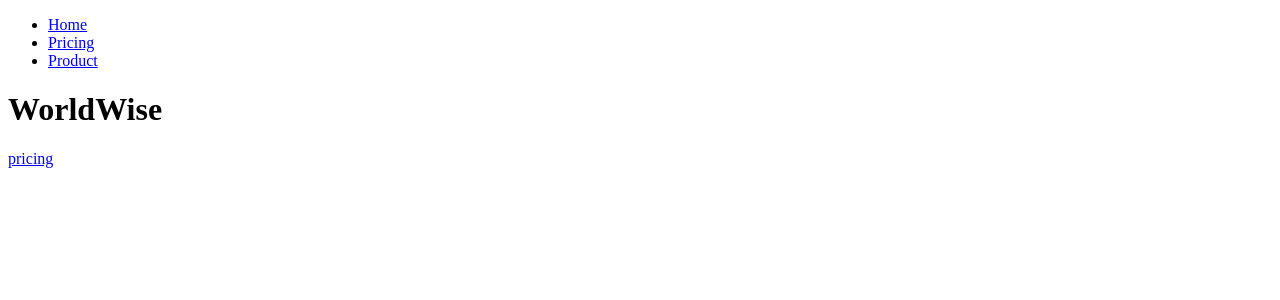
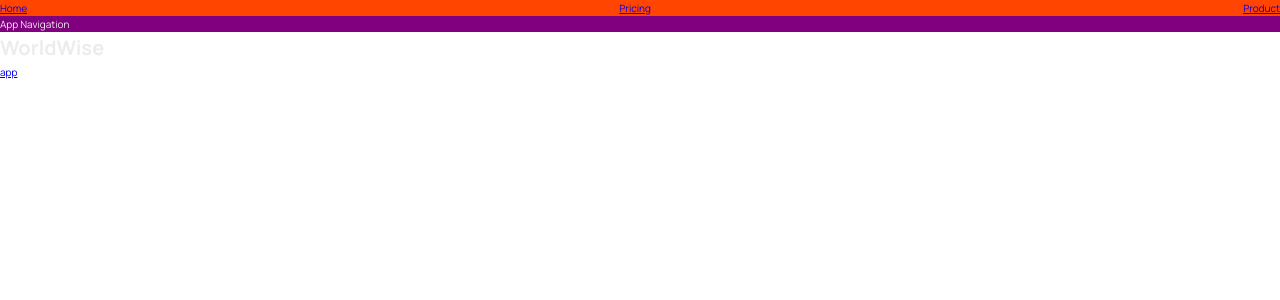
Before and after one commit to Ismailakca/worldwise, a React (Vite) app: page / in a window 1280 px wide. Shown: the top 300 px of the page. Built offline with nearby package versions, Linux system fonts and the light colour scheme.

Commit message:
feat: add AppLayout and AppNav components, enhance Homepage with navigation links

```diff
--- a/src/App.tsx
+++ b/src/App.tsx
@@ -3,7 +3,7 @@
 import Pricing from "./pages/Pricing";
 import HomePage from "./pages/Homepage";
 import PageNotFound from "./pages/PageNotFound";
-
+import AppLayout from "./pages/Applayout";
 function App() {
   return (
     <BrowserRouter>
@@ -11,6 +11,7 @@
         <Route path="/" element={<HomePage />} />
         <Route path="product" element={<Product />} />
         <Route path="pricing" element={<Pricing />} />
+        <Route path="app" element={<AppLayout />} />
         <Route path="*" element={<PageNotFound />} />
       </Routes>
     </BrowserRouter>
--- /dev/null
+++ b/src/components/AppNav.module.css
@@ -0,0 +1,3 @@
+.nav {
+  background-color: purple;
+}
--- /dev/null
+++ b/src/components/AppNav.tsx
@@ -0,0 +1,7 @@
+import styles from "./AppNav.module.css";
+
+function AppNav() {
+  return <nav className={styles.nav}>App Navigation</nav>;
+}
+
+export default AppNav;
--- /dev/null
+++ b/src/components/PageNav.module.css
@@ -0,0 +1,9 @@
+.nav {
+  background-color: orangered;
+}
+.nav ul {
+  display: flex;
+  justify-content: space-between;
+  align-items: center;
+  list-style: none;
+}
--- a/src/components/PageNav.tsx
+++ b/src/components/PageNav.tsx
@@ -1,8 +1,9 @@
 import { NavLink } from "react-router-dom";
+import styles from "./PageNav.module.css";
 
 function PageNav() {
   return (
-    <nav>
+    <nav className={styles.nav}>
       <ul>
         <li>
           <NavLink to="/">Home</NavLink>
--- /dev/null
+++ b/src/index.css
@@ -0,0 +1,77 @@
+@import "https://unpkg.com/leaflet@1.7.1/dist/leaflet.css";
+@import "https://fonts.googleapis.com/css2?family=Manrope:wght@400;600;700;800&display=swap";
+
+/* These CSS variables are global, so they are available in all CSS modules */
+:root {
+  --color-brand--1: #ffb545;
+  --color-brand--2: #00c46a;
+
+  --color-dark--0: #242a2e;
+  --color-dark--1: #2d3439;
+  --color-dark--2: #42484d;
+  --color-light--1: #aaa;
+  --color-light--2: #ececec;
+  --color-light--3: #d6dee0;
+}
+
+* {
+  margin: 0;
+  padding: 0;
+  box-sizing: inherit;
+}
+
+html {
+  font-size: 62.5%;
+  box-sizing: border-box;
+}
+
+body {
+  font-family: "Manrope", sans-serif;
+  color: var(--color-light--2);
+  font-weight: 400;
+  line-height: 1.6;
+}
+
+label {
+  font-size: 1.6rem;
+  font-weight: 600;
+}
+
+input,
+textarea {
+  width: 100%;
+  padding: 0.8rem 1.2rem;
+  font-family: inherit;
+  font-size: 1.6rem;
+  border: none;
+  border-radius: 5px;
+  background-color: var(--color-light--3);
+  transition: all 0.2s;
+}
+
+input:focus {
+  outline: none;
+  background-color: #fff;
+}
+
+.cta:link,
+.cta:visited {
+  display: inline-block;
+  background-color: var(--color-brand--2);
+  color: var(--color-dark--1);
+  text-transform: uppercase;
+  text-decoration: none;
+  font-size: 1.6rem;
+  font-weight: 600;
+  padding: 1rem 3rem;
+  border-radius: 5px;
+}
+
+/*
+"importCSSModule": {
+    "prefix": "csm",
+    "scope": "javascript,typescript,javascriptreact",
+    "body": ["import styles from './${TM_FILENAME_BASE}.module.css'"],
+    "description": "Import CSS Module as `styles`"
+  },
+*/
--- a/src/main.tsx
+++ b/src/main.tsx
@@ -1,6 +1,7 @@
 import React from "react";
 import ReactDOM from "react-dom/client";
 import App from "./App.tsx";
+import "./index.css";
 
 ReactDOM.createRoot(document.getElementById("root")!).render(
   <React.StrictMode>
--- /dev/null
+++ b/src/pages/AppLayout.tsx
@@ -0,0 +1,12 @@
+import AppNav from "../components/AppNav";
+
+function AppLayout() {
+  return (
+    <div>
+      <AppNav />
+      <p>App</p>
+    </div>
+  );
+}
+
+export default AppLayout;
--- a/src/pages/Homepage.tsx
+++ b/src/pages/Homepage.tsx
@@ -1,13 +1,15 @@
 import { Link } from "react-router-dom";
 import PageNav from "../components/PageNav";
+import AppNav from "../components/AppNav";
 
 function Homepage() {
   return (
     <div>
       <PageNav />
+      <AppNav />
       <h1>WorldWise</h1>
 
-      <Link to="/pricing">pricing</Link>
+      <Link to="/app">app</Link>
     </div>
   );
 }
```
